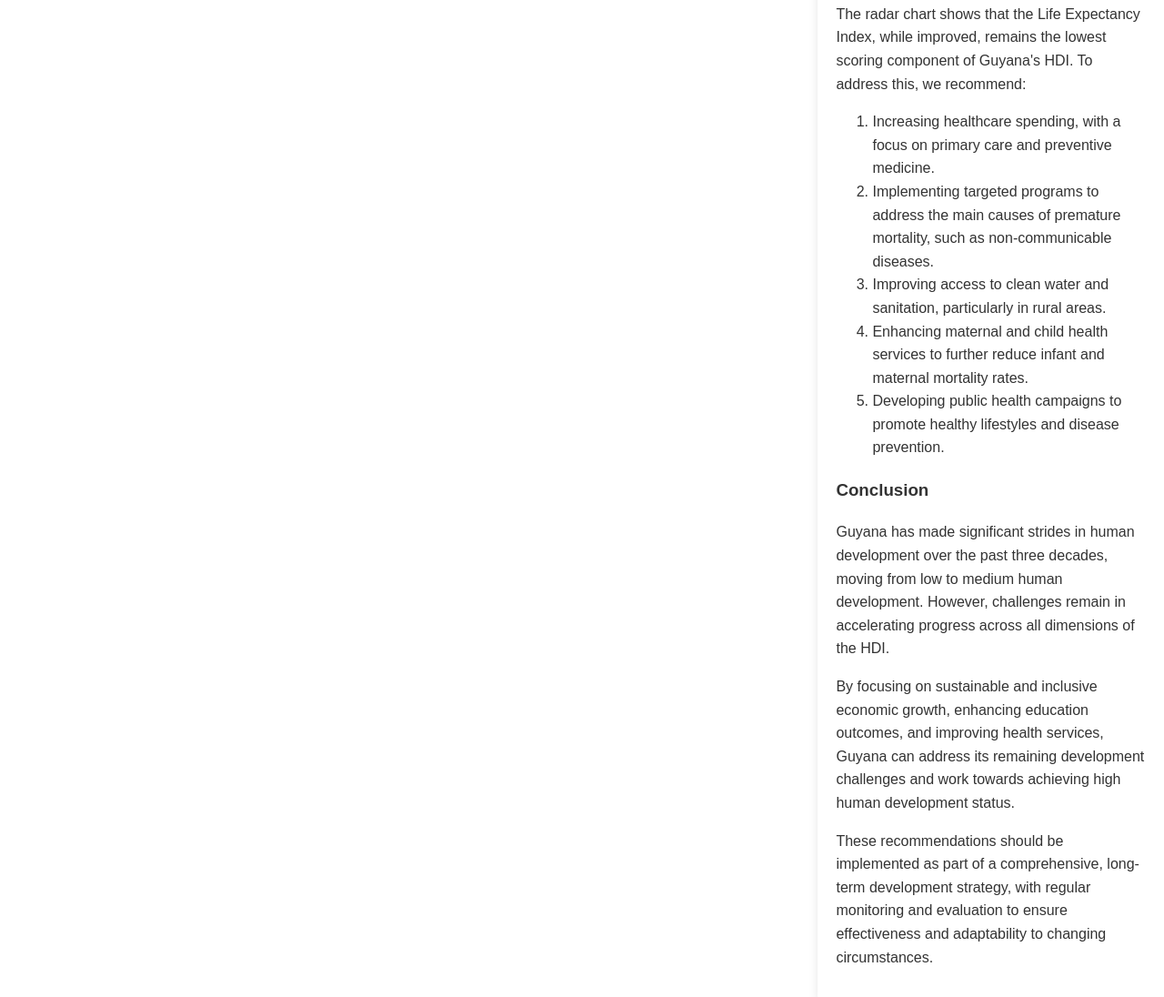
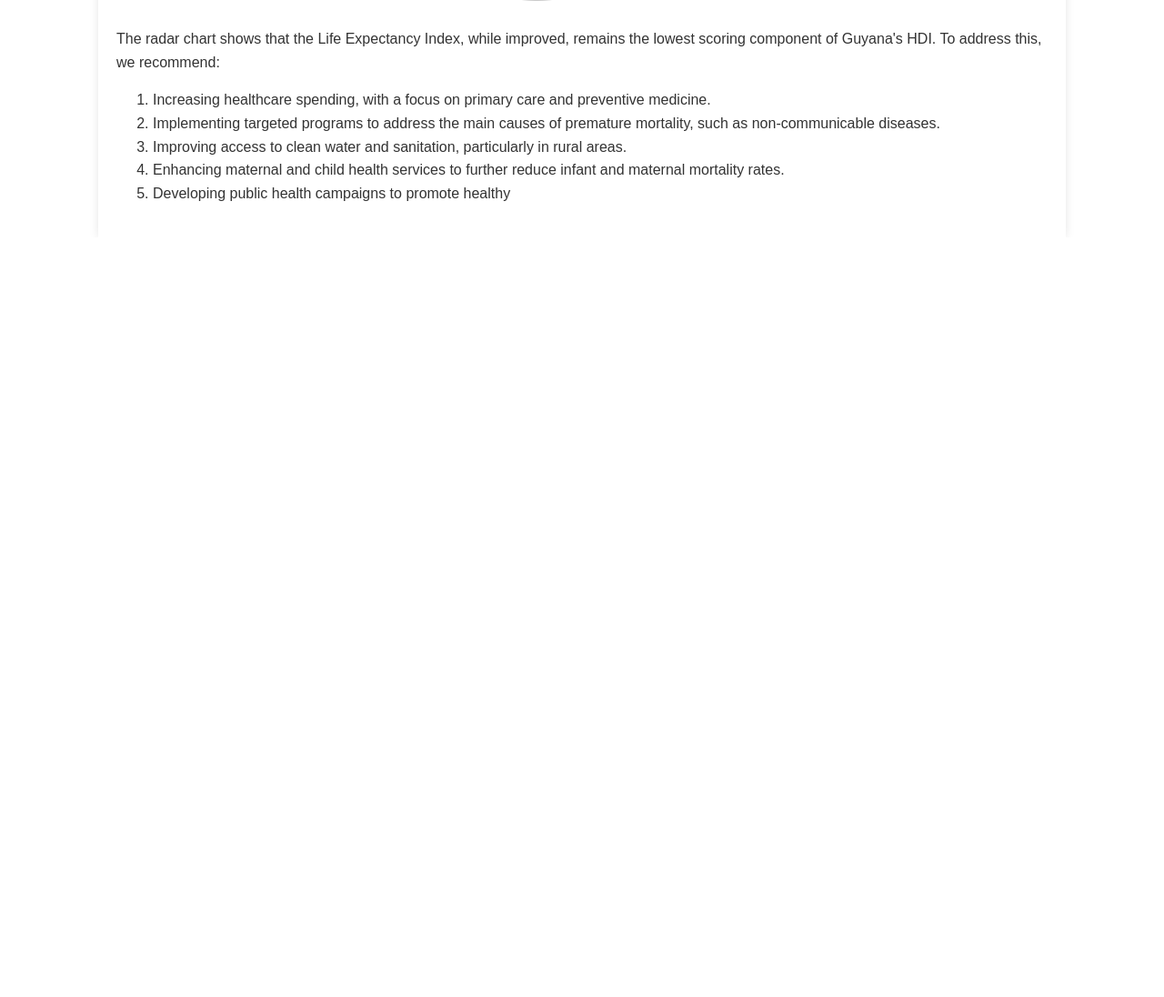
Before and after one commit to Godens592/Python-Website, a plain HTML site: page conclusion.html in a window 1280 px wide. Shown: the part 2129-3225 px from the top of the page at 91% size. After the commit the page ends 2390 px from the top, so only its background shows below. Drawn offline with Linux system fonts and the light colour scheme.

Commit message:
Add files via upload

```diff
--- a/conclusion.html
+++ b/conclusion.html
@@ -11,22 +11,16 @@
             margin: 0;
             padding: 0;
             color: #333;
-            display: flex;
-            justify-content: center;
-            align-items: center;
-            min-height: 100vh;
         }
         header {
             background: #35424a;
             color: white;
             text-align: center;
             padding: 1rem;
-            width: 100%;
         }
         nav {
             background: #003366;
             padding: 0.5rem;
-            width: 100%;
         }
         nav ul {
             list-style-type: none;
@@ -44,7 +38,7 @@
         .container {
             width: 80%;
             max-width: 1200px;
-            margin: auto;
+            margin: 0 auto;
             padding: 20px;
             box-shadow: 0 0 10px rgba(0, 0, 0, 0.1);
             background: #fff;
@@ -117,13 +111,4 @@
             <li>Implementing targeted programs to address the main causes of premature mortality, such as non-communicable diseases.</li>
             <li>Improving access to clean water and sanitation, particularly in rural areas.</li>
             <li>Enhancing maternal and child health services to further reduce infant and maternal mortality rates.</li>
-            <li>Developing public health campaigns to promote healthy lifestyles and disease prevention.</li>
-        </ol>
-
-        <h3>Conclusion</h3>
-        <p>Guyana has made significant strides in human development over the past three decades, moving from low to medium human development. However, challenges remain in accelerating progress across all dimensions of the HDI.</p>
-        <p>By focusing on sustainable and inclusive economic growth, enhancing education outcomes, and improving health services, Guyana can address its remaining development challenges and work towards achieving high human development status.</p>
-        <p>These recommendations should be implemented as part of a comprehensive, long-term development strategy, with regular monitoring and evaluation to ensure effectiveness and adaptability to changing circumstances.</p>
-    </div>
-</body>
-</html>
+            <li>Developing public health campaigns to promote healthy
```
Also changed, not shown: analysis.html (+1 -7 lines), index.html (+1 -7 lines).
